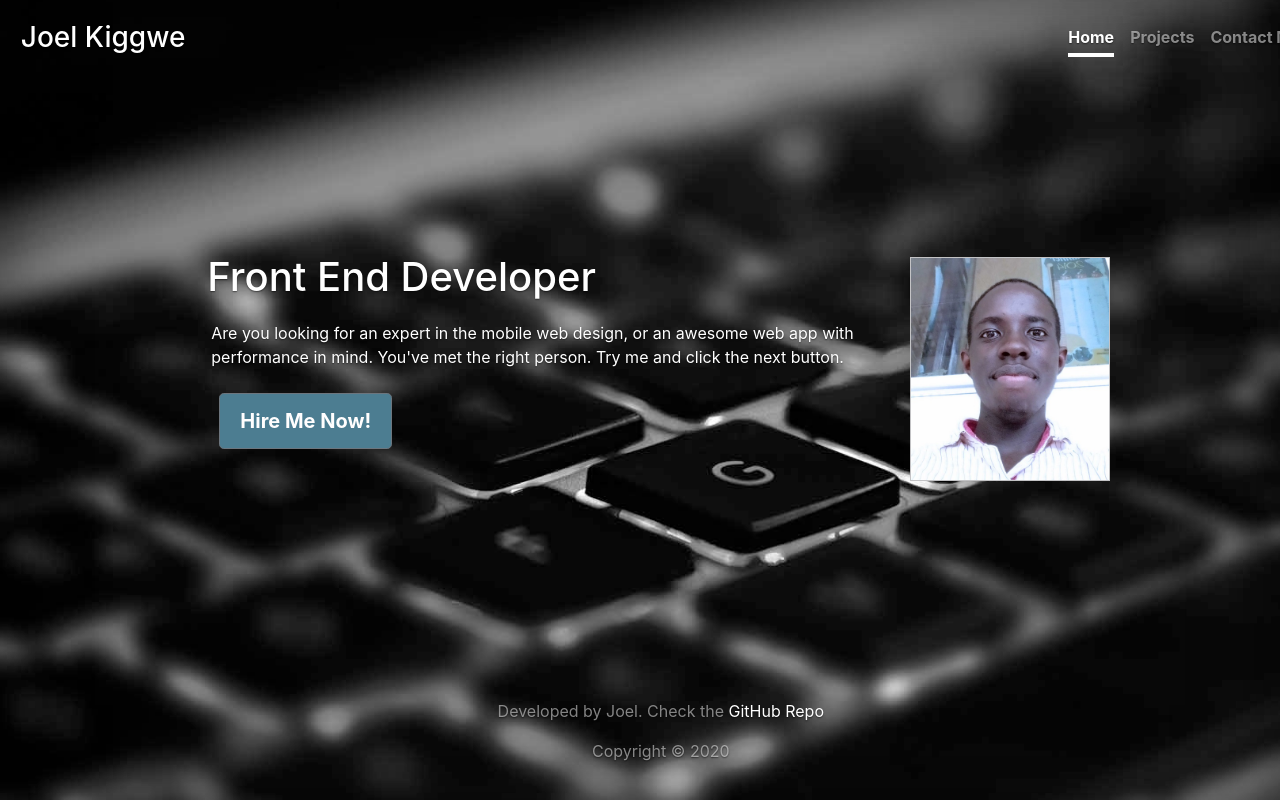
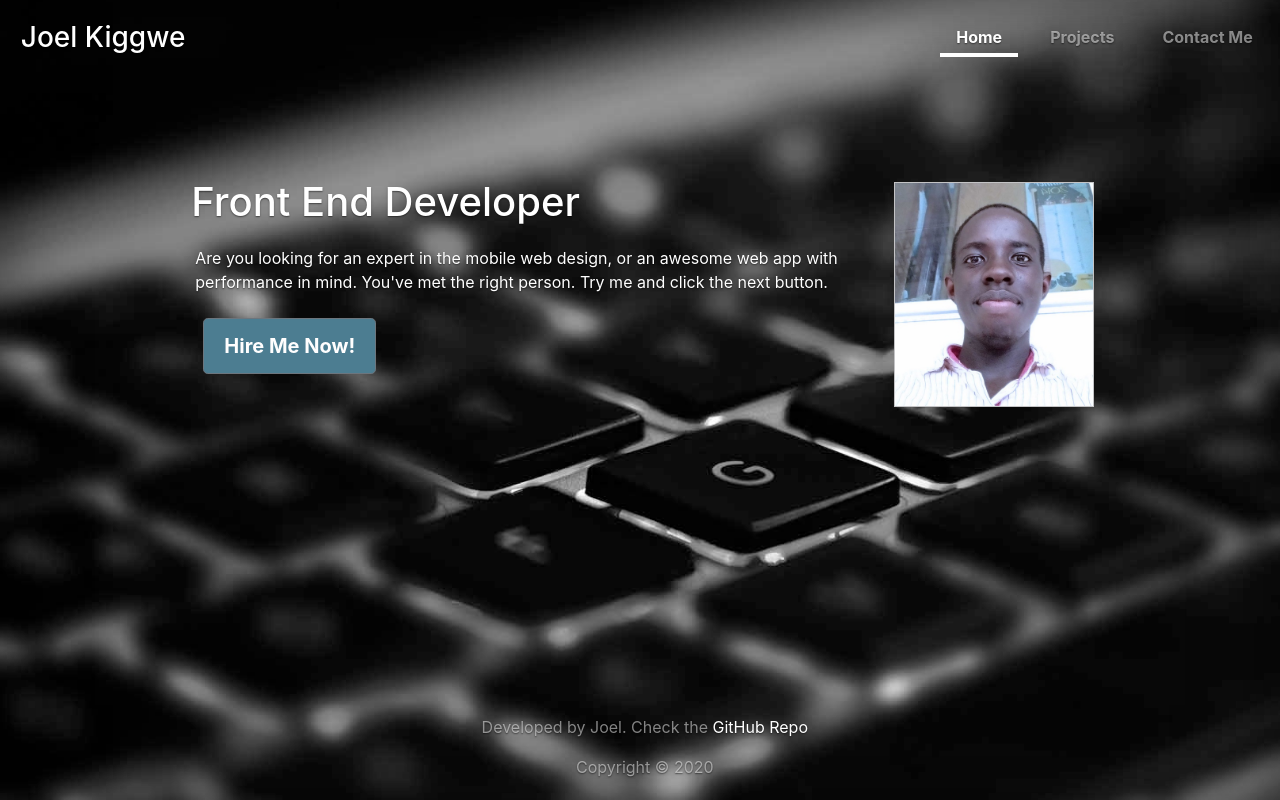
Before and after one commit to KenjxJJ/portfolio, a React (Create React App) app: page / in a window 1280 px wide. Built offline with nearby package versions, Linux system fonts and the light colour scheme.

Commit message:
Edit the Navigation Component

```diff
--- a/public/index.html
+++ b/public/index.html
@@ -3,7 +3,7 @@
 
 <head>
   <meta charset="utf-8" />
-  <meta name="viewport" content="width=device-width, initial-scale=0.98">
+  <meta name="viewport" content="width=device-width, initial-scale=0.98,shrink-to-fit=yes">
   <meta name="description" content="a portfolio site created using create-react-app" />
   <meta name="author" content="Joel Kiggwe, a front end developer">
   <meta name="generator" content="Jekyll v4.1.1">
--- a/src/App.js
+++ b/src/App.js
@@ -13,7 +13,7 @@ import Error404Page from "./pages/Error404Page";
 function App() {
   return (
     <>
-      <div className="cover-container d-flex w-100 h-100 p-3 mx-auto flex-column">
+      <div className="cover-container d-flex w-100 h-100  flex-column">
         <Router>
         <Navigation />
           <Switch>
--- a/src/assets/css/app.css
+++ b/src/assets/css/app.css
@@ -61,7 +61,8 @@ body {
 }
 
 .cover-container {
-  margin: 0 auto;
+  margin:  0;
+
 }
 
 /*
@@ -76,7 +77,7 @@ body {
 }
 
 .nav-masthead .nav-link {
-  padding: 0.25rem 0;
+  padding: 0.25rem 1rem;
   font-weight: 700;
   color: rgba(255, 255, 255, 0.5);
   background-color: transparent;
@@ -85,7 +86,7 @@ body {
 
 .nav-masthead .nav-link:hover,
 .nav-masthead .nav-link:focus {
-  border-bottom-color: rgba(255, 255, 255, 0.25);
+  border-bottom-color: rgba(255, 255, 255, 0.55);
 }
 
 .nav-masthead .nav-link + .nav-link {
--- a/src/components/Navigation.js
+++ b/src/components/Navigation.js
@@ -3,7 +3,7 @@ import { NavLink } from "react-router-dom";
 
 const Navigation = () => {
   return (
-    <header className="masthead mb-auto">
+    <header className="masthead p-3">
       <div className="inner">
         <h3 className="masthead-brand">Joel Kiggwe</h3>
         <nav className="nav nav-masthead justify-content-center">
```
